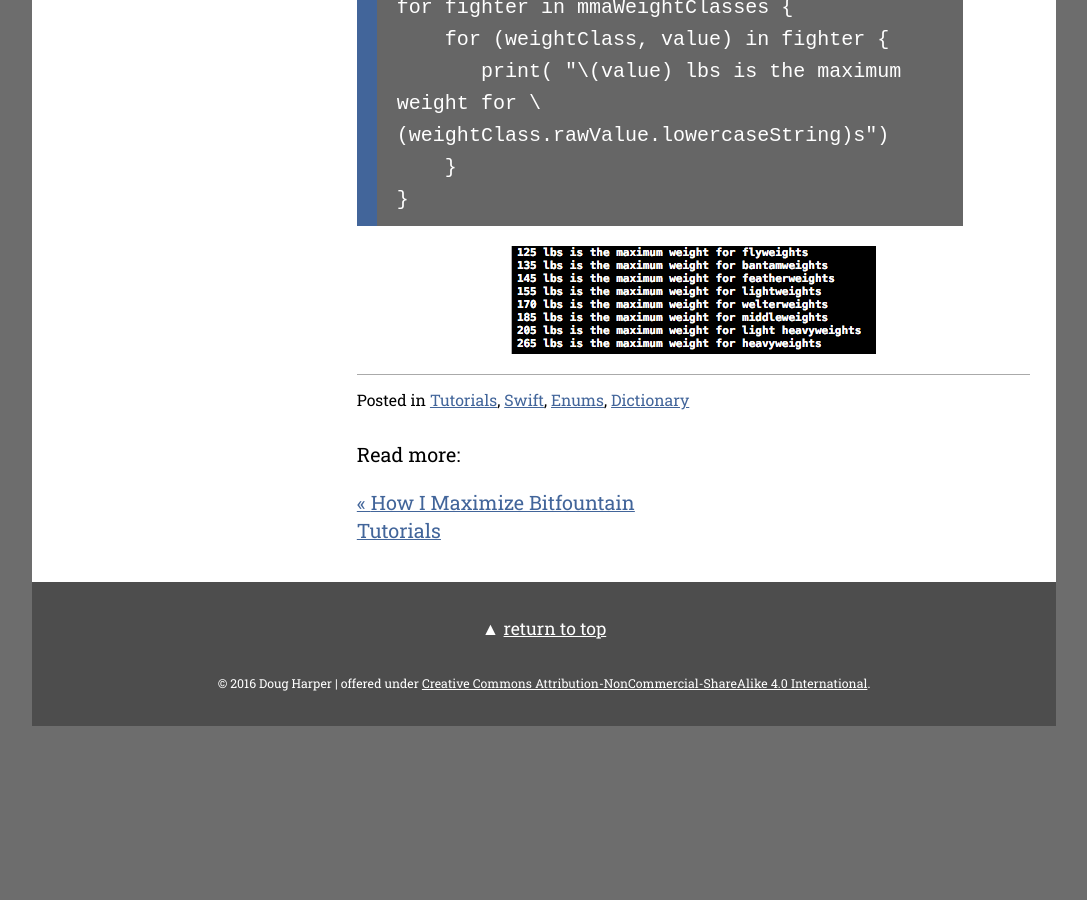
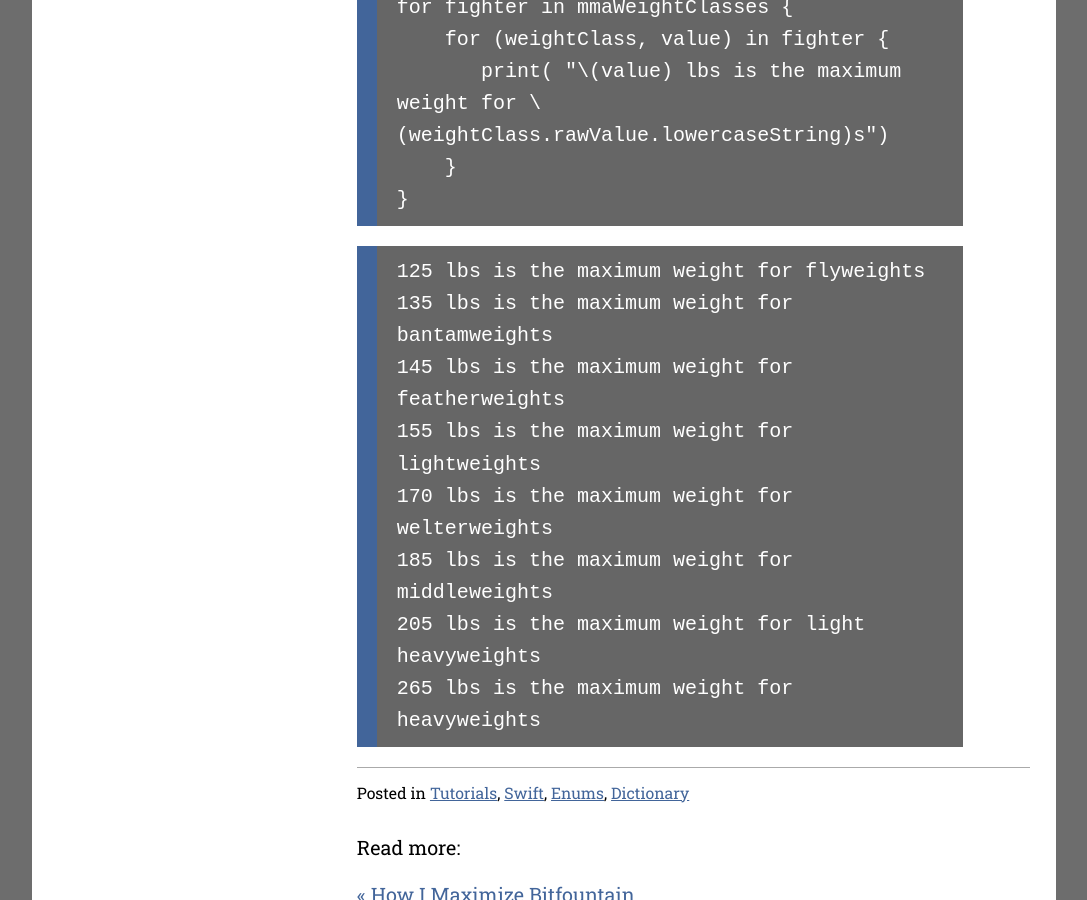
Before and after one commit to endodoug/endodoug.github.io, a Jekyll site: the page built from _posts/2016-03-14-exploring-enums.md, in a window 1280 px wide and 900 px high, scrolled down 1602 px. Shown: the whole window, without its empty margins (96-1183 px from the left). Built offline with Jekyll 4.4.1, drawn with Linux system fonts in a browser that asks for light colours; comment, search, counter and statistics services are not loaded; before the commit the page ends 2328 px from its top, so only the background shows below that.

Commit message:
Update 2016-03-14-exploring-enums.md
removed crappy console screenshot

```diff
--- a/_posts/2016-03-14-exploring-enums.md
+++ b/_posts/2016-03-14-exploring-enums.md
@@ -47,4 +47,13 @@ Finally, I [loop through(Swift way)](https://www.hackingwithswift.com/swift2-2?u
         }
     }
 
-![enum console image](/images/enum-console.png)
+~~~~~~~
+125 lbs is the maximum weight for flyweights
+135 lbs is the maximum weight for bantamweights
+145 lbs is the maximum weight for featherweights
+155 lbs is the maximum weight for lightweights
+170 lbs is the maximum weight for welterweights
+185 lbs is the maximum weight for middleweights
+205 lbs is the maximum weight for light heavyweights
+265 lbs is the maximum weight for heavyweights
+~~~~~~~
```
